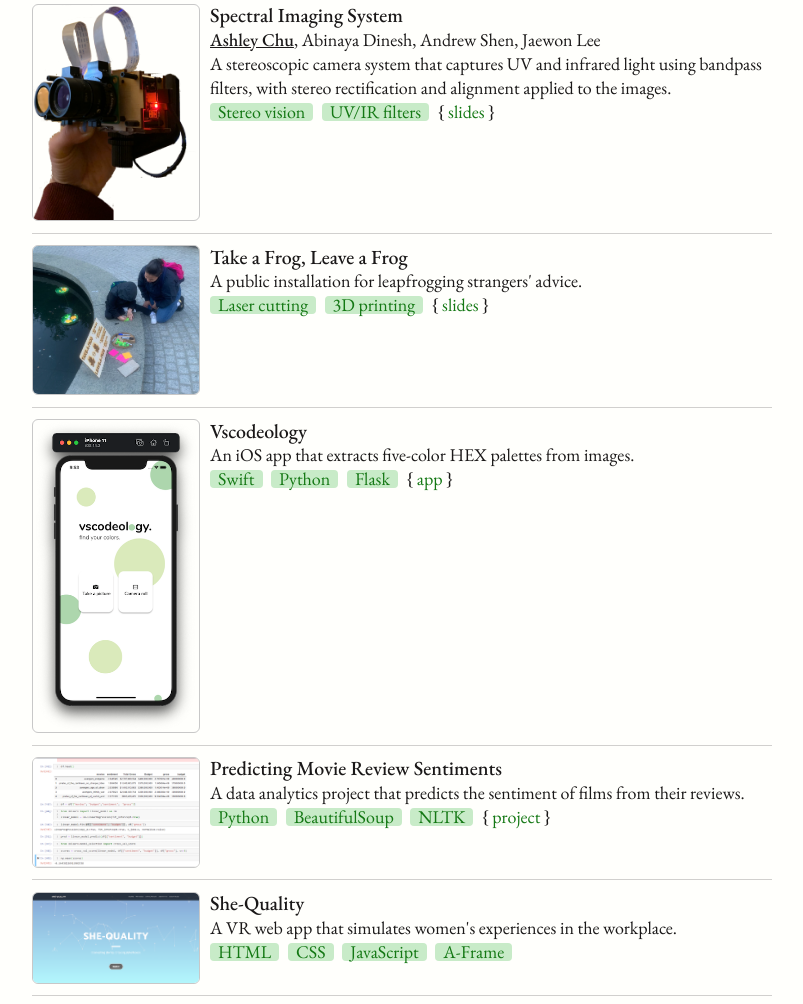
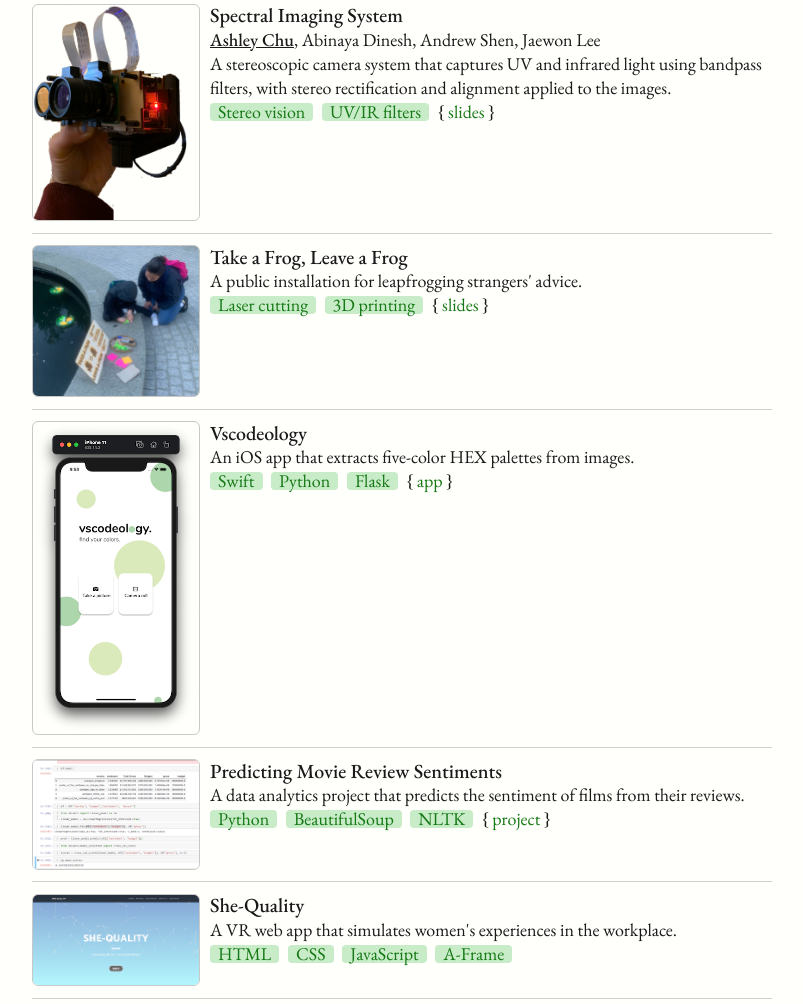
Before and after one commit to ashchu/portfolio, a plain HTML site: page index.html in a window 1280 px wide. Shown: the part 787-1791 px from the top of the page, without its empty margins (238-1041 px from the left). Drawn offline with nearby package versions, Linux system fonts and the light colour scheme.

Commit message:
Update image source for Take-a-Frog link
Replaced image source from 'take-a-frog.webp' to 'take-a-frog.png' in the link.

```diff
--- a/index.html
+++ b/index.html
@@ -123,7 +123,7 @@
 				<p><span class="badge">Laser cutting</span> <span class="badge">3D printing</span> &#123; <a target="_blank" href="https://docs.google.com/presentation/d/1o7-eswZNnl1YNt3ORbbH5M8w4P3NmOsXHzEp4Y2Lfq0/edit?slide=id.g1116cc1b61d_0_2734#slide=id.g1116cc1b61d_0_2734">slides</a> &#125;</p>
 			</div>
 		</div>
-		<a target="_blank" href="https://docs.google.com/presentation/d/1o7-eswZNnl1YNt3ORbbH5M8w4P3NmOsXHzEp4Y2Lfq0/edit?slide=id.g1116cc1b61d_0_2734#slide=id.g1116cc1b61d_0_2734" class="thumb no-hover"><img class="media" src="../img/take-a-frog.webp" alt="Visitors writing advice on paper lily pads beside a reflecting pool, next to a laser-cut Take-a-Frog, Leave-a-Frog sign"></a>
+		<a target="_blank" href="https://docs.google.com/presentation/d/1o7-eswZNnl1YNt3ORbbH5M8w4P3NmOsXHzEp4Y2Lfq0/edit?slide=id.g1116cc1b61d_0_2734#slide=id.g1116cc1b61d_0_2734" class="thumb no-hover"><img class="media" src="../img/take-a-frog.png" alt="Visitors writing advice on paper lily pads beside a reflecting pool, next to a laser-cut Take-a-Frog, Leave-a-Frog sign"></a>
 	</div>
 	<hr>
 	<div class="project">
```
